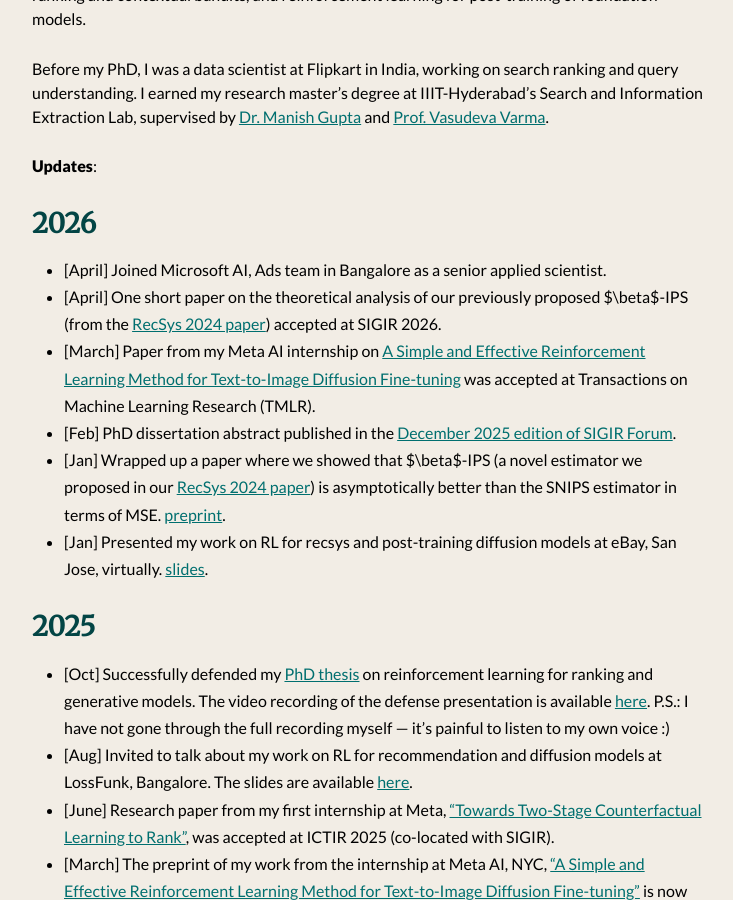
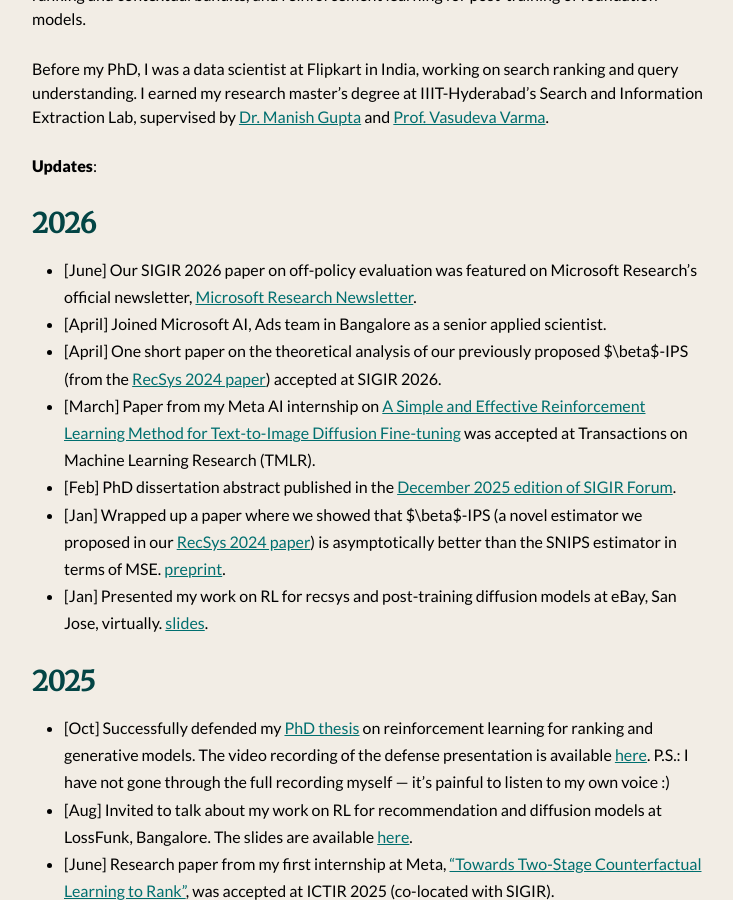
Before and after one commit to shashankg7/shashankg7.github.io, a Jekyll site: the page built from index.md, in a window 1280 px wide and 900 px high, scrolled down 650 px. Shown: the whole window, without its empty margins (272-1005 px from the left). Built offline with Jekyll 4.4.1, drawn with Linux system fonts in a browser that asks for light colours; nearby versions of some CDN libraries.

Commit message:
Update index.md

```diff
--- a/index.md
+++ b/index.md
@@ -23,6 +23,7 @@
 
 ## 2026
 
+* [June] Our SIGIR 2026 paper on off-policy evaluation was featured on Microsoft Research's official newsletter, [Microsoft Research Newsletter](https://www.linkedin.com/pulse/microsoft-build-plus-agentic-evaluation-repositories-gam7e/).
 * [April] Joined Microsoft AI, Ads team in Bangalore as a senior applied scientist.
 * [April] One short paper on the theoretical analysis of our previously proposed $\beta$-IPS (from the [RecSys 2024 paper](https://arxiv.org/abs/2405.05736)) accepted at SIGIR 2026.
 * [March] Paper from my Meta AI internship on [A Simple and Effective Reinforcement Learning Method for Text-to-Image Diffusion Fine-tuning](https://arxiv.org/abs/2503.00897) was accepted at Transactions on Machine Learning Research (TMLR).
```
